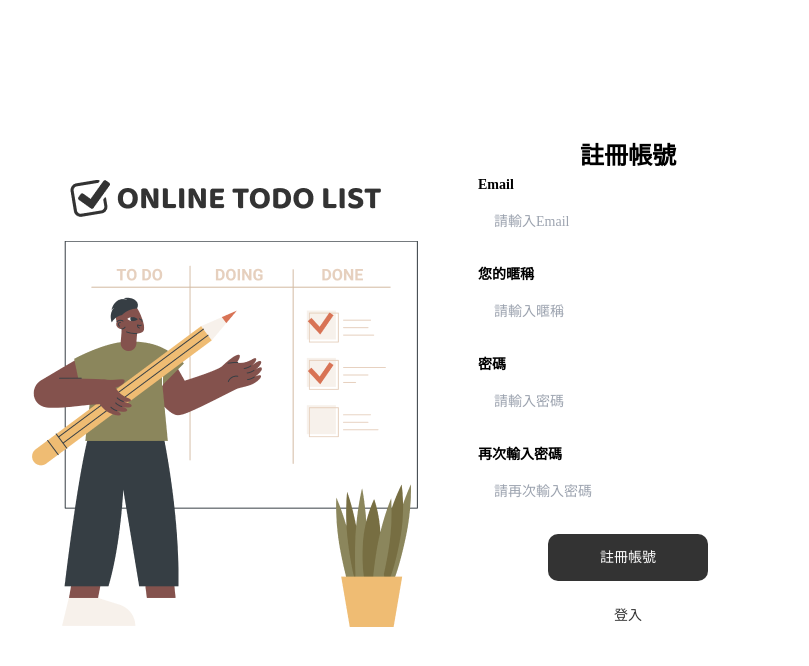
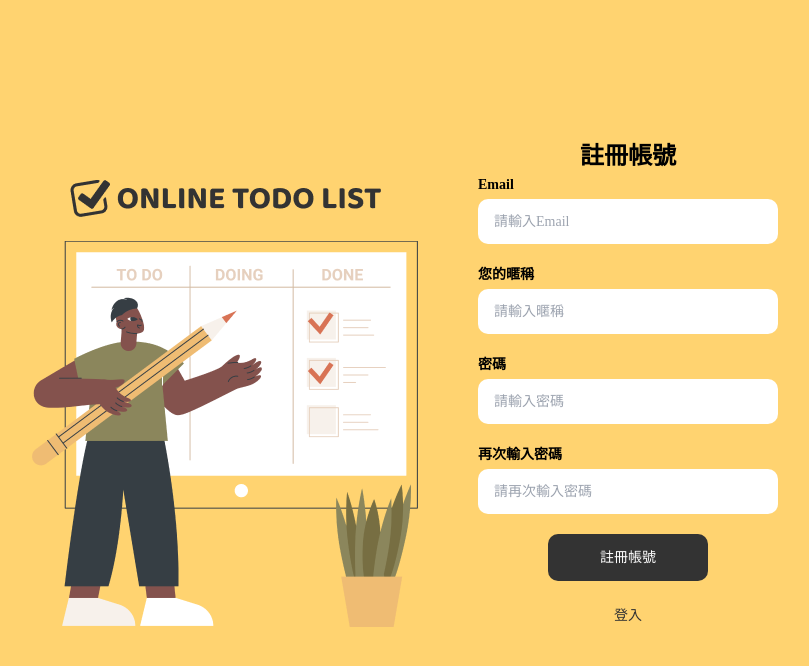
Before and after one commit to ayugioh2003/todolist-frontend, a Vue app: page / in a window 1280 px wide. Shown: the top 666 px of the page, without its empty margins (235-1044 px from the left). Built offline with nearby package versions, Linux system fonts and the light colour scheme.

Commit message:
feat(App): 調整背景色

```diff
--- a/src/App.vue
+++ b/src/App.vue
@@ -1,8 +1,25 @@
 <template>
-<div class="mx-auto container">
-  <router-view/>
+<div :class="{ 'bg-primary': !isTodoPage }">
+  <div class="mx-auto container">
+    <router-view/>
+  </div>
 </div>
 </template>
+
+<script>
+import { useRoute, useLink } from 'vue-router'
+
+export default {
+  setup() {
+    const route = useRoute()
+    const isTodoPage = route.name === 'todo'
+
+    return {
+      isTodoPage
+    }
+  },
+}
+</script>
 
 <style lang="scss">
 body {
@@ -12,5 +29,6 @@ body {
 }
 #app {
   font-size: 14px;
+
 }
 </style>
```
